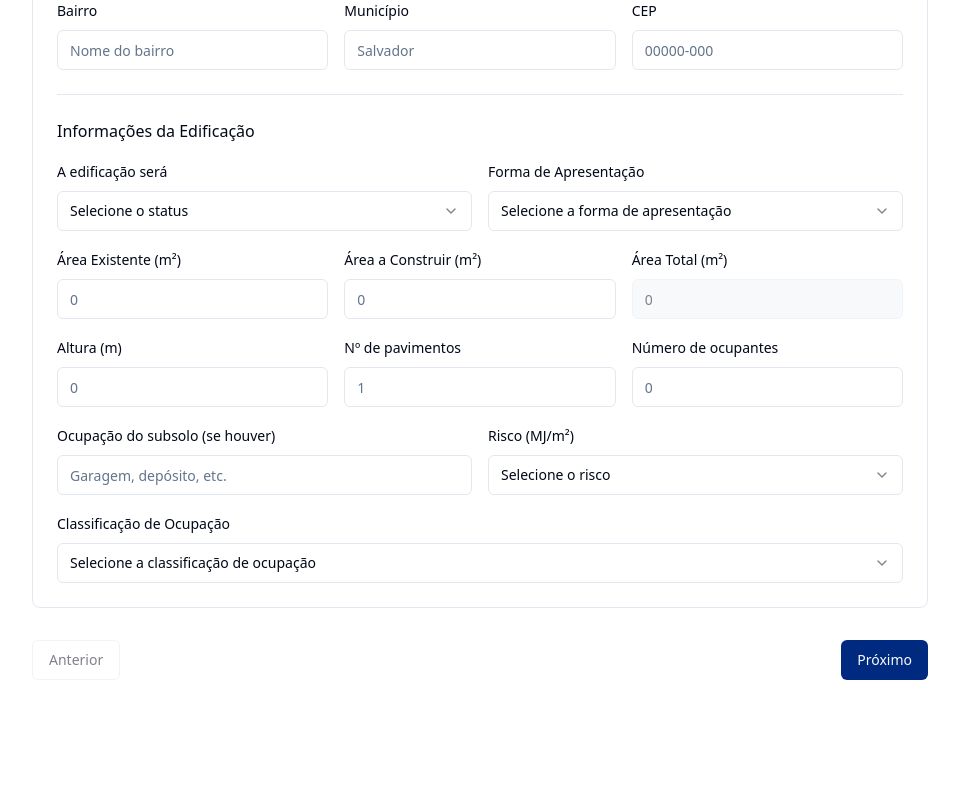
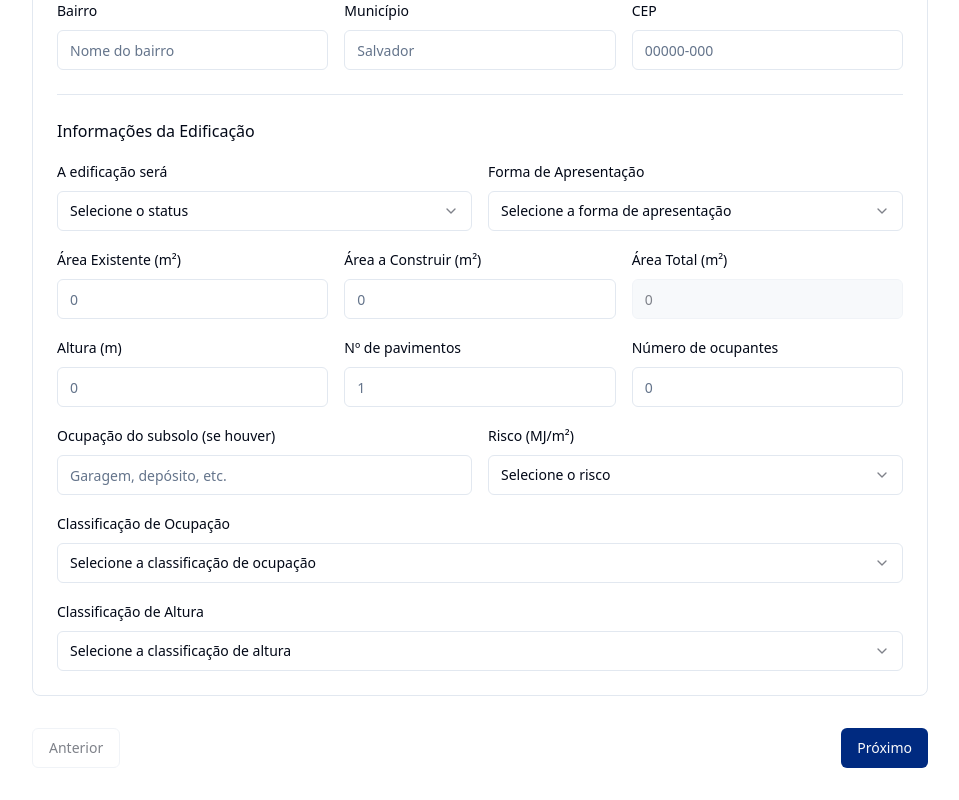
Before and after one commit to BBorgesX/memorial-facil-bahia, a React (Vite) app: page / in a window 1280 px wide. Shown: the part 823-1623 px from the top of the page, without its empty margins (160-1119 px from the left). Before the commit the page ends 1535 px from the top, so only its background shows below. Built offline with nearby package versions, Linux system fonts and the light colour scheme.

Commit message:
Add height classification dropdown
Added a selectable list for building height classification based on Table 2 of Decree nº 16.302/2015. This dropdown will appear after the occupancy classification.

```diff
--- a/src/components/FireSafetyForm.tsx
+++ b/src/components/FireSafetyForm.tsx
@@ -28,6 +28,7 @@ interface FormData {
   pavimentos: string;
   subsolo: string;
   uso: string;
+  classificacaoAltura: string;
   risco: string;
   ocupantes: string;
   apresentacao: string;
@@ -99,6 +100,7 @@ export const FireSafetyForm: React.FC = () => {
     pavimentos: '',
     subsolo: '',
     uso: '',
+    classificacaoAltura: '',
     risco: '',
     ocupantes: '',
     apresentacao: '',
@@ -517,6 +519,23 @@ Responsável Técnico - CREA/CAU: [CREA/CAU]`;
               </SelectContent>
             </Select>
           </div>
+
+          <div className="space-y-2">
+            <Label htmlFor="classificacaoAltura">Classificação de Altura</Label>
+            <Select value={formData.classificacaoAltura} onValueChange={(value) => updateFormData('classificacaoAltura', value)}>
+              <SelectTrigger>
+                <SelectValue placeholder="Selecione a classificação de altura" />
+              </SelectTrigger>
+              <SelectContent>
+                <SelectItem value="I">Tipo I - Edificação Térrea (Um pavimento)</SelectItem>
+                <SelectItem value="II">Tipo II - Edificação Baixa (H ≤ 6,00 m)</SelectItem>
+                <SelectItem value="III">Tipo III - Edificação de Baixa-Média Altura (6,00 m &lt; H ≤ 12,00 m)</SelectItem>
+                <SelectItem value="IV">Tipo IV - Edificação de Média Altura (12,00 m &lt; H ≤ 23,00 m)</SelectItem>
+                <SelectItem value="V">Tipo V - Edificação Mediamente Alta (23,00 m &lt; H ≤ 30,00 m)</SelectItem>
+                <SelectItem value="VI">Tipo VI - Edificação Alta (Acima de 30,00 m)</SelectItem>
+              </SelectContent>
+            </Select>
+          </div>
         </div>
       </CardContent>
     </Card>
```
